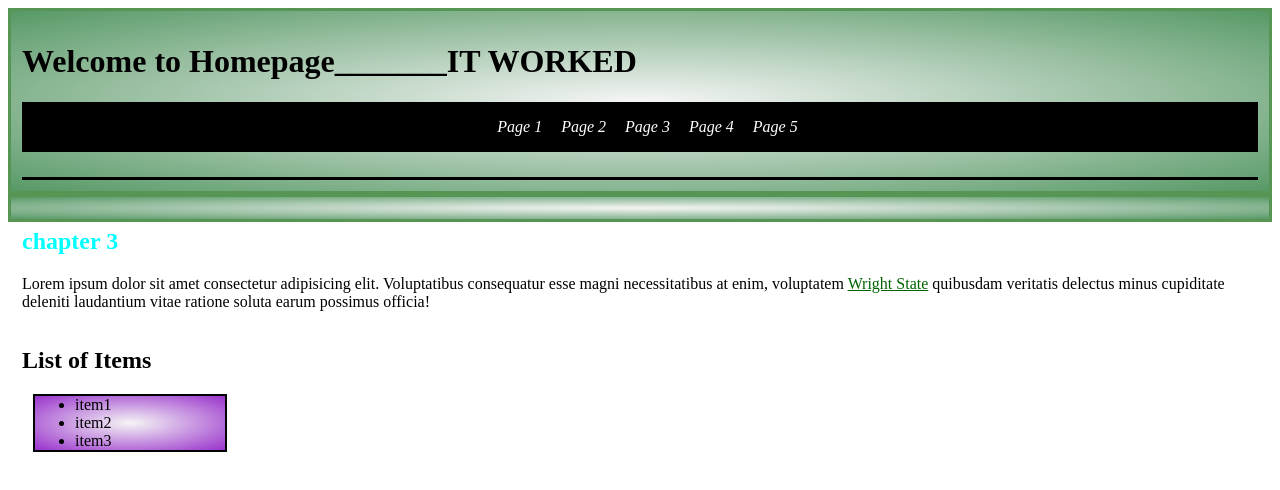
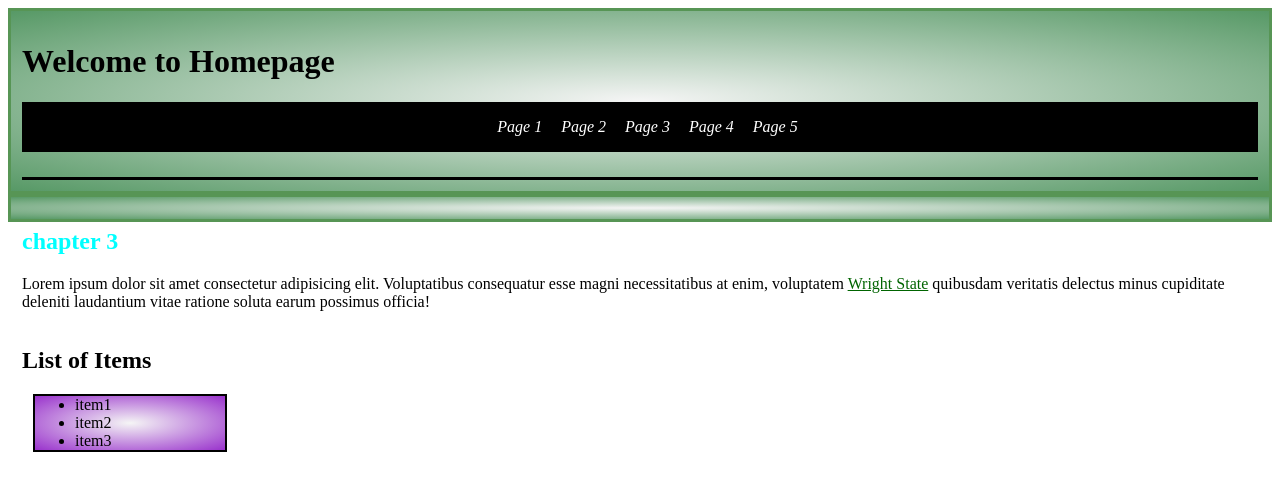
Before and after one commit to WSU-kduncan/f23cicd-mkieselhorst, a plain HTML site: page website/index.html in a window 1280 px wide. Drawn offline with Linux system fonts and the light colour scheme.

Commit message:
Update index.html

```diff
--- a/website/index.html
+++ b/website/index.html
@@ -12,7 +12,7 @@
     <div>
     <header>
         <h1>
-            <span>Welcome to Homepage_______IT WORKED</span>
+            <span>Welcome to Homepage</span>
         </h1>
         <nav>
             <ul>
```
